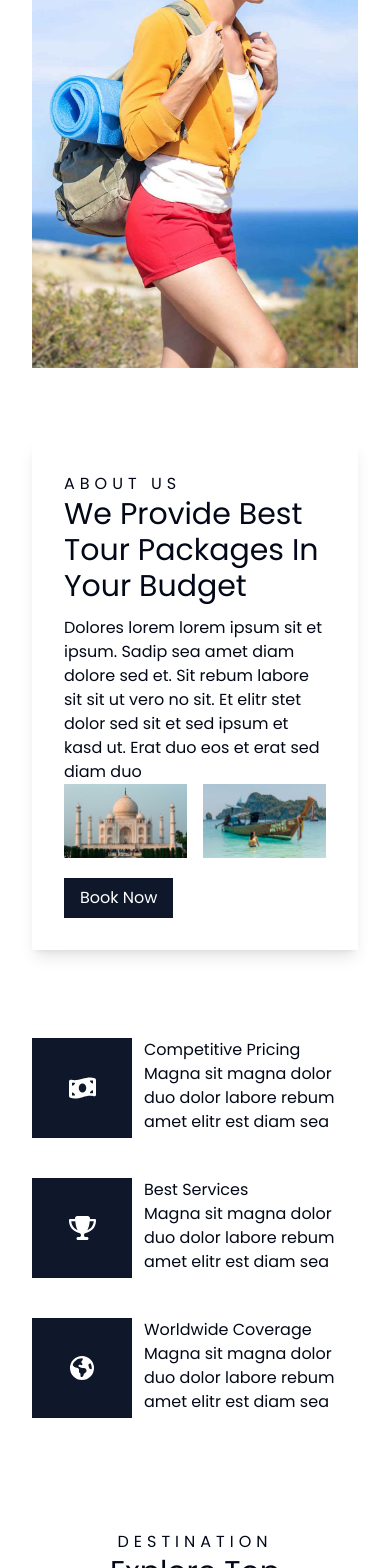
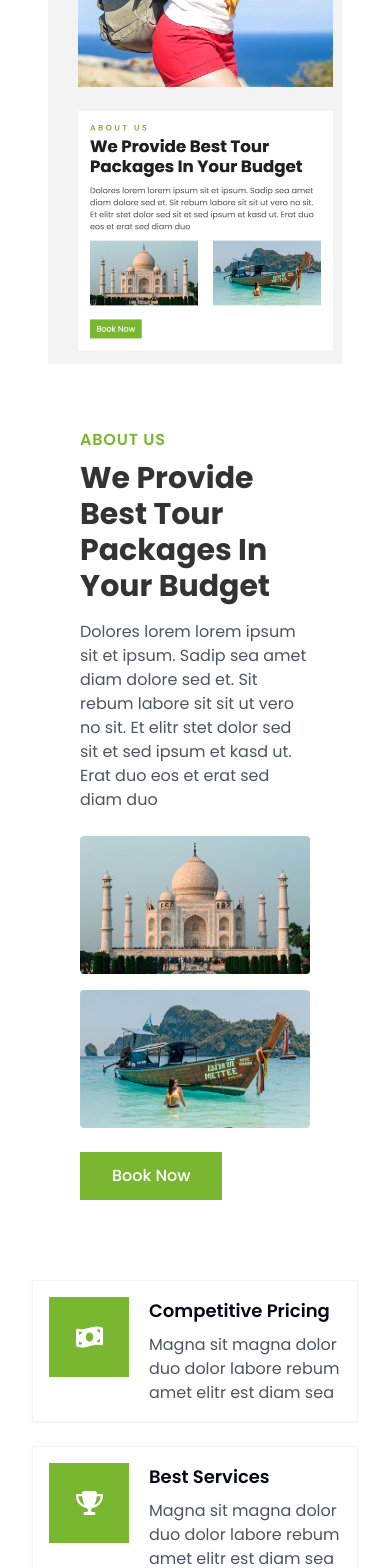
Before and after one commit to mukeshbuwade1/reactify-html-magic, a React (Vite) app: page / in a window 390 px wide. Shown: the part 1316-2884 px from the top of the page. Built offline with nearby package versions, Linux system fonts and the light colour scheme.

Commit message:
Update about section UI
Implement UI changes to the about section to match the provided design and ensure responsiveness.

```diff
--- a/src/pages/Index.tsx
+++ b/src/pages/Index.tsx
@@ -1,3 +1,4 @@
+
 import React, { useState, useEffect } from 'react';
 import { FontAwesomeIcon } from '@fortawesome/react-fontawesome';
 import {
@@ -135,24 +136,45 @@ const Index = () => {
 
       {/* About Start */}
       <div className="container mx-auto py-12 mt-10">
-        <div className="grid grid-cols-1 lg:grid-cols-2 gap-8">
-          <div className="h-[500px] relative">
-            <img className="absolute w-full h-full object-cover" src="/img/about.jpg" alt="About" />
+        {/* Mobile View (Vertical Stack) */}
+        <div className="block lg:hidden">
+          <div className="mx-4">
+            <img className="w-full h-auto object-cover mb-8" src="/lovable-uploads/f3ea782f-0b88-49b9-a1db-49db038c69af.png" alt="Traveler" />
+
+            <div className="bg-white p-8">
+              <h6 className="text-[#7AB730] uppercase font-semibold tracking-wider mb-2">ABOUT US</h6>
+              <h1 className="text-3xl font-bold text-[#333] mb-4">We Provide Best Tour Packages In Your Budget</h1>
+              <p className="text-gray-600 mb-6">Dolores lorem lorem ipsum sit et ipsum. Sadip sea amet diam dolore sed et. Sit rebum labore sit sit ut vero no sit. Et elitr stet dolor sed sit et sed ipsum et kasd ut. Erat duo eos et erat sed diam duo</p>
+
+              <div className="grid grid-cols-1 md:grid-cols-2 gap-4 mb-6">
+                <img className="w-full rounded-sm" src="/img/about-1.jpg" alt="Destination 1" />
+                <img className="w-full rounded-sm" src="/img/about-2.jpg" alt="Destination 2" />
+              </div>
+
+              <a href="#" className="inline-block bg-[#7AB730] text-white px-8 py-3 font-medium transition-all hover:bg-opacity-90">Book Now</a>
+            </div>
           </div>
-          <div className="pt-5 pb-5">
-            <div className="bg-white p-8 shadow-lg my-5">
-              <h6 className="text-primary uppercase" style={{ letterSpacing: "5px" }}>About Us</h6>
-              <h1 className="text-3xl mb-3">We Provide Best Tour Packages In Your Budget</h1>
-              <p>Dolores lorem lorem ipsum sit et ipsum. Sadip sea amet diam dolore sed et. Sit rebum labore sit sit ut vero no sit. Et elitr stet dolor sed sit et sed ipsum et kasd ut. Erat duo eos et erat sed diam duo</p>
-              <div className="grid grid-cols-2 gap-4 mb-4">
-                <div>
-                  <img className="w-full" src="/img/about-1.jpg" alt="" />
+        </div>
+
+        {/* Desktop View (Side by Side) */}
+        <div className="hidden lg:block">
+          <div className="grid grid-cols-2 gap-8">
+            <div>
+              <img className="w-full h-auto object-cover" src="/lovable-uploads/c7a44790-e463-41ad-9a67-eaa0f200cabc.png" alt="Traveler" />
+            </div>
+            <div className="flex items-center">
+              <div className="bg-white p-8">
+                <h6 className="text-[#7AB730] uppercase font-semibold tracking-wider mb-2">ABOUT US</h6>
+                <h1 className="text-3xl font-bold text-[#333] mb-4">We Provide Best Tour Packages In Your Budget</h1>
+                <p className="text-gray-600 mb-6">Dolores lorem lorem ipsum sit et ipsum. Sadip sea amet diam dolore sed et. Sit rebum labore sit sit ut vero no sit. Et elitr stet dolor sed sit et sed ipsum et kasd ut. Erat duo eos et erat sed diam duo</p>
+
+                <div className="grid grid-cols-2 gap-4 mb-6">
+                  <img className="w-full rounded-sm" src="/img/about-1.jpg" alt="Destination 1" />
+                  <img className="w-full rounded-sm" src="/img/about-2.jpg" alt="Destination 2" />
                 </div>
-                <div>
-                  <img className="w-full" src="/img/about-2.jpg" alt="" />
-                </div>
+
+                <a href="#" className="inline-block bg-[#7AB730] text-white px-8 py-3 font-medium transition-all hover:bg-opacity-90">Book Now</a>
               </div>
-              <a href="#" className="bg-primary text-white px-4 py-2 inline-block mt-1">Book Now</a>
             </div>
           </div>
         </div>
@@ -162,31 +184,31 @@ const Index = () => {
       {/* Feature Start */}
       <div className="container mx-auto pb-12">
         <div className="grid grid-cols-1 md:grid-cols-3 gap-6">
-          <div className="flex mb-4">
-            <div className="flex-shrink-0 flex items-center justify-center bg-primary mr-3 h-[100px] w-[100px]">
+          <div className="flex items-start p-4 bg-white border border-gray-100 shadow-sm">
+            <div className="flex-shrink-0 flex items-center justify-center bg-[#7AB730] mr-5 h-20 w-20">
               <FontAwesomeIcon icon={faMoneyBillWave} className="text-2xl text-white" />
             </div>
-            <div className="flex flex-col">
-              <h5>Competitive Pricing</h5>
-              <p className="m-0">Magna sit magna dolor duo dolor labore rebum amet elitr est diam sea</p>
+            <div>
+              <h5 className="text-lg font-semibold mb-2">Competitive Pricing</h5>
+              <p className="text-gray-600">Magna sit magna dolor duo dolor labore rebum amet elitr est diam sea</p>
             </div>
           </div>
-          <div className="flex mb-4">
-            <div className="flex-shrink-0 flex items-center justify-center bg-primary mr-3 h-[100px] w-[100px]">
+          <div className="flex items-start p-4 bg-white border border-gray-100 shadow-sm">
+            <div className="flex-shrink-0 flex items-center justify-center bg-[#7AB730] mr-5 h-20 w-20">
               <FontAwesomeIcon icon={faTrophy} className="text-2xl text-white" />
             </div>
-            <div className="flex flex-col">
-              <h5>Best Services</h5>
-              <p className="m-0">Magna sit magna dolor duo dolor labore rebum amet elitr est diam sea</p>
+            <div>
+              <h5 className="text-lg font-semibold mb-2">Best Services</h5>
+              <p className="text-gray-600">Magna sit magna dolor duo dolor labore rebum amet elitr est diam sea</p>
             </div>
           </div>
-          <div className="flex mb-4">
-            <div className="flex-shrink-0 flex items-center justify-center bg-primary mr-3 h-[100px] w-[100px]">
+          <div className="flex items-start p-4 bg-white border border-gray-100 shadow-sm">
+            <div className="flex-shrink-0 flex items-center justify-center bg-[#7AB730] mr-5 h-20 w-20">
               <FontAwesomeIcon icon={faGlobeAmericas} className="text-2xl text-white" />
             </div>
-            <div className="flex flex-col">
-              <h5>Worldwide Coverage</h5>
-              <p className="m-0">Magna sit magna dolor duo dolor labore rebum amet elitr est diam sea</p>
+            <div>
+              <h5 className="text-lg font-semibold mb-2">Worldwide Coverage</h5>
+              <p className="text-gray-600">Magna sit magna dolor duo dolor labore rebum amet elitr est diam sea</p>
             </div>
           </div>
         </div>
```
Also changed, not shown: public/lovable-uploads/c7a44790-e463-41ad-9a67-eaa0f200cabc.png (added), public/lovable-uploads/f3ea782f-0b88-49b9-a1db-49db038c69af.png (added).
